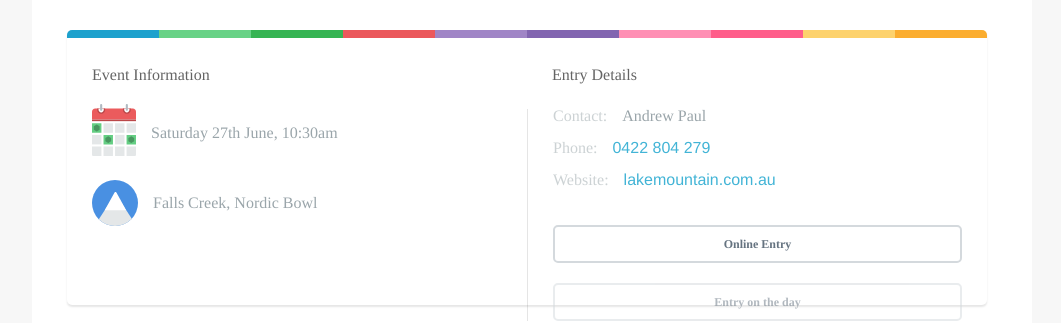
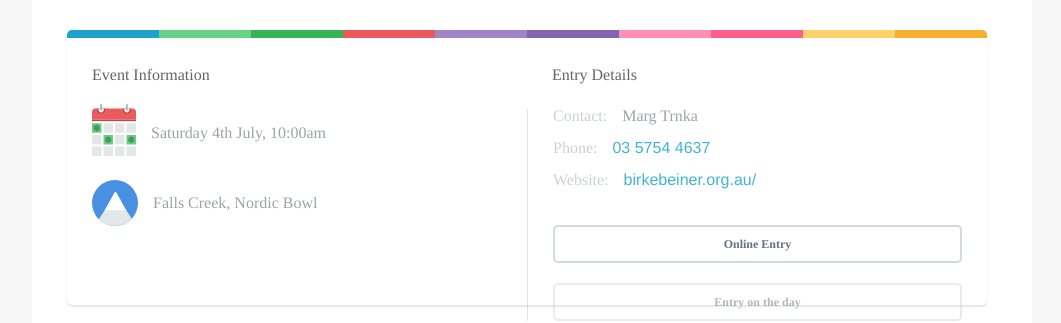
Before and after one commit to robcatto/robcatto.github.io, a Jekyll site: the page built from events/birkebeiner-classic/index.html, in a window 1280 px wide and 1182 px high. Shown: the part 523-846 px from the top of the window, without its empty margins (108-1169 px from the left). Built offline with Jekyll 4.4.1, drawn with Linux system fonts in a browser that asks for light colours; some web fonts are replaced; Markdown is read by kramdown in place of the engine named in the settings.

Commit message:
Update index.html

```diff
--- a/events/birkebeiner-classic/index.html
+++ b/events/birkebeiner-classic/index.html
@@ -43,9 +43,9 @@ layout: default
                                                 margin-top: 0px;
                                                 background: none;
                                                 width: 100%;">
-                <!--Heading Here-->
+<!--Heading Here-->
                                                 <h3 class="event__card--h3">Birkebeiner Classic - Falls Creek</h3>
-                 <!--Blurb Here-->
+<!--Blurb Here-->
                                                 <p class="event__card--p" style="  max-width: 609px; text-align: justify;">Come and experience the best of classic skiing racing at Falls Creek. There are three different distances - 10km / 5km / 2.5km. Beginners and kids are encouraged to enter the 2.5km race.   Enjoy a taste of classic skiing racing just as the Scandinavians do! Register for the event before 9am at Windy Corner Day Shelter.</p>
 
 
@@ -110,7 +110,8 @@ layout: default
             <rect id="Rectangle-path" fill="#BA484A" sketch:type="MSShapeGroup" x="0" y="15.5695313" width="44" height="1.584375"></rect>
         </g>
     </g>
-</svg></span><span class="event__info" style="  top: -18px; left: 15px; position: relative;">Saturday 27th June, 10:30am</span></div>
+<!--Date change here-->
+</svg></span><span class="event__info" style="  top: -18px; left: 15px; position: relative;">Saturday 4th July, 10:00am</span></div>
 <div style="margin-top: 20px;"><span><svg width="46px" height="46px" viewBox="0 0 46 46" version="1.1" xmlns="http://www.w3.org/2000/svg" xmlns:xlink="http://www.w3.org/1999/xlink" xmlns:sketch="http://www.bohemiancoding.com/sketch/ns">
     <!-- Generator: Sketch 3.3.2 (12043) - http://www.bohemiancoding.com/sketch -->
     <title>Place</title>
@@ -128,6 +129,7 @@ layout: default
             <path d="M22.2657371,12.9907294 C22.4674174,12.6240381 22.9815807,11.9974806 23.4893621,12 C24.0105476,12.0051187 24.5218746,12.6432537 24.730626,13.0228017 C27.9055237,18.795343 34.2553191,30.3404255 34.2553191,30.3404255 L12.7234043,30.3404255 L22.2657371,12.9907294 Z" id="Triangle-1-Copy" fill="#FFFFFF" sketch:type="MSShapeGroup" mask="url(#mask-2)"></path>
         </g>
     </g>
+<!--Location-->
 </svg></span><span class="event__info" style="  top: -18px; left: 15px; position: relative;">Falls Creek, Nordic Bowl</span></div>
                                 </div>
                                  </div>
@@ -136,11 +138,12 @@ layout: default
                                 <span class="event__meta" style="color: #646464; font-weight: 500; line-height: 0;">Entry Details</span>
                                 <br>
                                 <div class="event__split--border">
-                                        <div><span class="event__meta">Contact:</span><span class="event__info">Andrew Paul</span></div>
+<!--Contact person Telephone number and website-->
+                                        <div><span class="event__meta">Contact:</span><span class="event__info">Marg Trnka</span></div>
                                         <br>
-                                        <div><span class="event__meta">Phone:</span><span class="event__info"><a href="tel:+61-422-804-279">0422 804 279</a></span></div>
+                                        <div><span class="event__meta">Phone:</span><span class="event__info"><a href="tel:+61-3-5754-4637">03 5754 4637</a></span></div>
                                         <br>
-                                        <div><span class="event__meta">Website:</span><span class="event__info"><a href="http://www.lakemountain.com.au">lakemountain.com.au</a></span></div>
+                                        <div><span class="event__meta">Website:</span><span class="event__info"><a href="http://birkebeiner.org.au/">birkebeiner.org.au/</a></span></div>
                                         <br>
                                         <a class="button small dark" style="  margin-top: 20px;
   margin-bottom: 0px;
```
